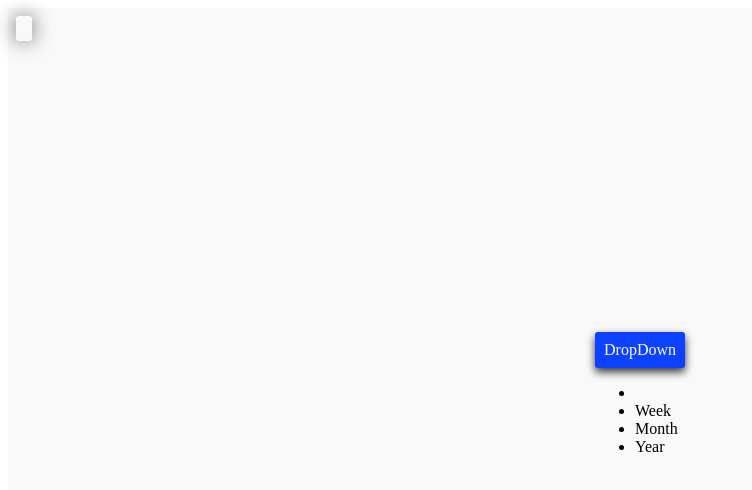
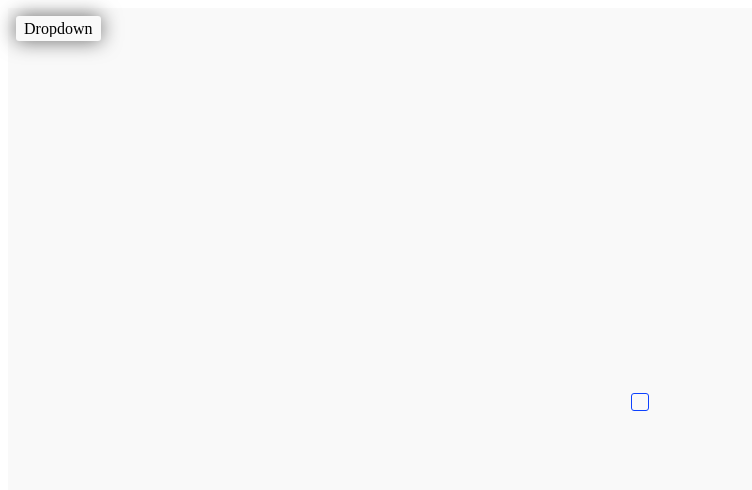
Before and after one commit to aftabrehan/calendarwex, a Next.js app: page /stories/dropdown in a window 1280 px wide. Shown: the top 490 px of the page, without its empty margins (0-752 px from the left). Built offline with nearby package versions, Linux system fonts and the light colour scheme.

Commit message:
Fixes Dropdown

```diff
--- a/next.config.js
+++ b/next.config.js
@@ -1,13 +1,14 @@
 /** @type {import('next').NextConfig} */
 
-const path = require("path");
+const path = require('path')
 
 module.exports = {
   reactStrictMode: true,
   swcMinify: true,
-  webpack: (config) => {
-    config.resolve.modules.push(path.resolve("./"));
+  webpack: config => {
+    config.resolve.modules.push(path.resolve('./'))
+    config.module.rules.push({ test: /\.svg$/, use: ['@svgrwebpack'] })
 
-    return config;
+    return config
   },
-};
+}
--- a/pages/stories/dropdown.js
+++ b/pages/stories/dropdown.js
@@ -1,12 +1,13 @@
 import Stories from 'components/stories'
 import DropDown from 'components/dropdown'
-import stl from './Stories.module.scss'
 
 const drpdnmenu = {
-  variant: 'drpDwn',
-  label: 'Dropdown',
-  left: '50%',
-  top: '50%',
+  arg: 'Dropdown',
+  variant: 'Dropdown',
+  label: ['Day'],
+  height: '55px',
+  left: '46.5%',
+  top: '45.8%',
 }
 
 const DropDownStory = () => {
--- a/src/components/button/Button.module.scss
+++ b/src/components/button/Button.module.scss
@@ -53,12 +53,14 @@
   justify-content: center;
   align-items: center;
   padding: 8px;
+  position: relative;
   gap: 4px;
   color: #0c41ff;
   background-color: transparent;
   border: 1px solid #0c41ff;
   border-radius: 3px;
   cursor: pointer;
+  z-index: 0;
   user-select: none;
 
   svg {
--- a/src/components/dropdown/Dropdown.js
+++ b/src/components/dropdown/Dropdown.js
@@ -1,14 +1,33 @@
+import PropTypes from 'prop-types'
+
 import stl from './Dropdown.module.scss'
 import Button from 'components/button'
 import clsx from 'clsx'
 
+const mouseUpCaptureHandler = () => {
+  const btn = document.getElementById('drpBtn')
+  btn.style.display = 'flex'
+  const dropDown = document.getElementById('dropMenu')
+  dropDown.style.height = '0'
+  dropDown.style.zIndex = '-1'
+}
+
+const bntOnClickHandler = () => {
+  const btn = document.getElementById('drpBtn')
+  btn.style.display = 'none'
+  const dropDown = document.getElementById('dropMenu')
+  dropDown.style.zIndex = '1'
+  dropDown.style.height = height
+}
+
 const DropDown = ({
-  label,
   id,
   icon,
   endIcon,
   children,
   onClick,
+  liOnClick,
+  bntOnClick,
   variant,
   btnType,
   size,
@@ -21,56 +40,76 @@ const DropDown = ({
   width,
   height,
   customClass,
+  name,
+  drplist,
+  onMouseUpCapture,
 }) => {
   return (
     <div className={stl.wrapper}>
+      <Button
+        id="drpBtn"
+        variant="bordered"
+        label={name}
+        icon={icon}
+        onClick={bntOnClick}
+      />
       <div>
-        <Button variant="fill" label="DropDown" />
-      </div>
-      <div>
-        <ul id="dropMenu" className={clsx(stl[`${variant}`], customClass)}>
-          <li onClick={onClick}>
-            {icon}
-            {label || children}
-            {endIcon}
-          </li>
-          <li
-            onClick={() => {
-              const btn = document.getElementById('drpBtn')
-              btn.style.display = 'flex'
-              const dropDown = document.getElementById('dropMenu')
-              dropDown.style.height = '0'
-              dropDown.style.opacity = '0'
-            }}
-          >
-            Week
-          </li>
-          <li
-            onClick={() => {
-              const btn = document.getElementById('drpBtn')
-              btn.style.display = 'flex'
-              const dropDown = document.getElementById('dropMenu')
-              dropDown.style.height = '0'
-              dropDown.style.opacity = '0'
-            }}
-          >
-            Month
-          </li>
-          <li
-            onMouseUpCapture={() => {
-              const btn = document.getElementById('drpBtn')
-              btn.style.display = 'flex'
-              const dropDown = document.getElementById('dropMenu')
-              dropDown.style.height = '0'
-              dropDown.style.opacity = '0'
-            }}
-          >
-            Year
-          </li>
+        <ul
+          id="dropMenu"
+          className={clsx(stl[`${variant}`], customClass)}
+          style={{ top, left }}
+          onClick={onClick}
+        >
+          {drplist.map((i, index) => (
+            <li
+              value={i}
+              key={index}
+              onClick={liOnClick}
+              onMouseUpCapture={onMouseUpCapture}
+            >
+              {i || children}
+            </li>
+          ))}
         </ul>
       </div>
     </div>
   )
 }
 
+DropDown.defaultProps = {
+  drplist: ['DropdownA'],
+  transition: 'all 0.4s',
+  onMouseUpCapture: mouseUpCaptureHandler,
+  variant: 'drpDwn',
+  bntOnClick: bntOnClickHandler,
+  height: '55px',
+  left: '46.5%',
+  top: '45.8%',
+  size: 'normal',
+  disabled: false,
+}
+
+Button.propTypes = {
+  id: PropTypes.string,
+  drplist: PropTypes.array,
+  icon: PropTypes.node,
+  endIcon: PropTypes.node,
+  children: PropTypes.node,
+  onClick: PropTypes.func,
+  liOnClick: PropTypes.func,
+  onMouseUpCapture: PropTypes.func,
+  variant: PropTypes.any,
+  btnType: PropTypes.any,
+  size: PropTypes.any,
+  type: PropTypes.any,
+  disabled: PropTypes.bool,
+  width: PropTypes.string,
+  height: PropTypes.string,
+  customClass: PropTypes.string,
+  top: PropTypes.string,
+  bottom: PropTypes.string,
+  right: PropTypes.string,
+  left: PropTypes.string,
+}
+
 export default DropDown
--- a/src/components/dropdown/Dropdown.module.scss
+++ b/src/components/dropdown/Dropdown.module.scss
@@ -1,11 +1,4 @@
-@import 'styles/common';
-
-.wrapper {
-  @extend .flexColStart;
-  padding: 1rem 1.5rem;
-}
-
-.drpDwn {
+.Dropdown {
   box-sizing: border-box;
   border: 2px solid #0c41ff;
   background: #d9d9d9;
@@ -19,10 +12,12 @@
   width: 130px;
   position: absolute;
   padding: 4px 8px;
+  height: 0;
   clear: both;
   overflow: hidden;
   text-align: center;
-  transition: height 0.4s ease-in-out;
+  // transition: all 0.4s;
+  z-index: -1;
 
   li {
     cursor: pointer;
--- a/src/components/stories/Stories.js
+++ b/src/components/stories/Stories.js
@@ -5,7 +5,7 @@ import clsx from 'clsx'
 import stl from './Stories.module.scss'
 
 const Stories = ({ argList, template, customClass }) => {
-  const [arg, setArg] = useState(argList[0]?.arg || '')
+  const [arg, setArg] = useState(argList[0].arg || '')
   const args = argList.find(el => el.arg === arg)
 
   return (
```
Also changed, not shown: src/components/toolbar/Toolbar.js (+15 -65 lines), src/components/toolbar/Toolbar.module.scss (+2 -34 lines).
